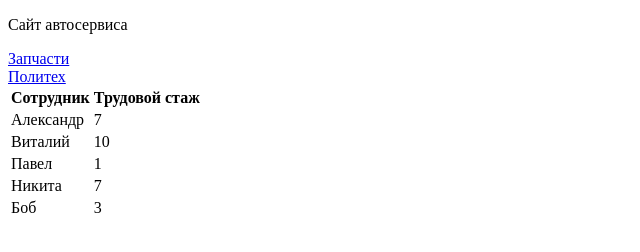
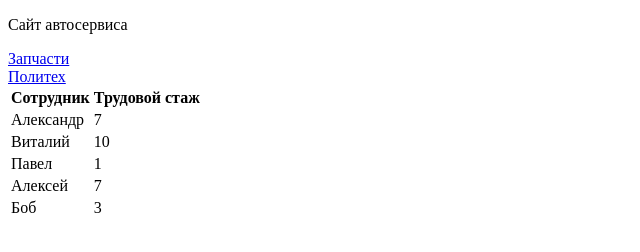
Before and after one commit to DubitskiyKirill/Laboratory-work-1, a plain HTML site: page index.html in a window 1280 px wide. Shown: the full height of the page, 0-640 px from the left. Drawn offline with Linux system fonts and the light colour scheme.

Commit message:
Update index.html

```diff
--- a/index.html
+++ b/index.html
@@ -29,7 +29,7 @@
     <td>1</td>
   </tr>
   <tr>
-    <td>Никита</td>
+    <td>Алексей</td>
     <td>7</td>
   </tr>
     <tr>
```
